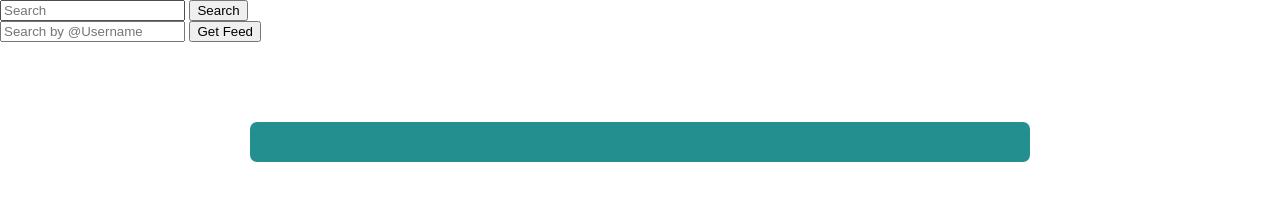
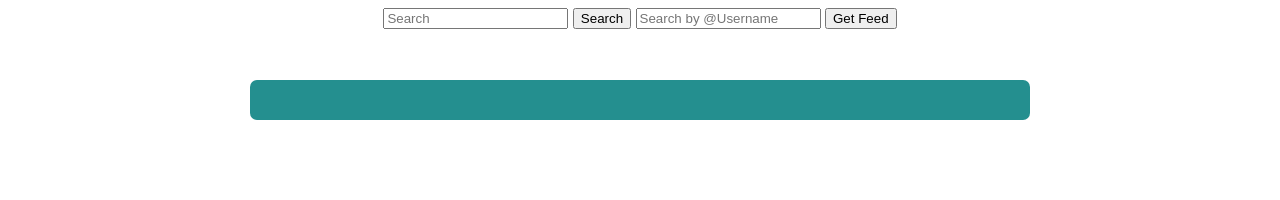
Before and after one commit to sjockers/twitter-timeline-boilerplate, a plain HTML site: page index.html in a window 1280 px wide. Drawn offline with nearby package versions, Linux system fonts and the light colour scheme.

Commit message:
searchbox position fixed

```diff
--- a/style2.css
+++ b/style2.css
@@ -31,6 +31,24 @@ ul li
 	box-shadow: 1px 5px 10px rgba(0,0,0,0.5);
 }
 
+div#inputs
+{
+	position: fixed;
+	top: 0px;
+	left: 0px;
+	width: 100%;
+	height: 40px;
+	overflow: auto;
+	background-color: rgba(255,255,255,0.3);
+	text-align: center;
+}
+
+div#inputs form
+{
+	padding-top: 8px;
+	display: inline-block;
+}
+
 a
 {
 	text-decoration: none;
```
